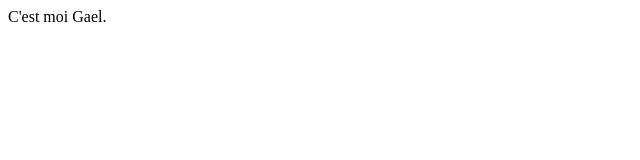
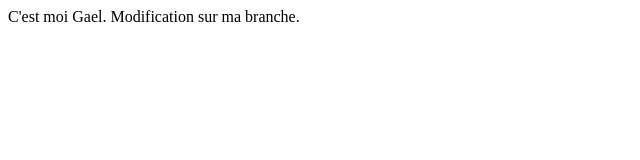
Before and after one commit to laurentFreundWF3/tp1, a plain HTML site: page gael.html in a window 1280 px wide. Shown: the whole page, without its empty margins (0-640 px from the left). Drawn offline with Linux system fonts and the light colour scheme.

Commit message:
1 ere Modification  sur ma branche
rajout d'une ligne sur le paragraphe

```diff
--- a/gael.html
+++ b/gael.html
@@ -6,5 +6,6 @@
 </head>
 <body>
 C'est moi Gael.
+Modification sur ma branche.
 </body>
 </html>
```
